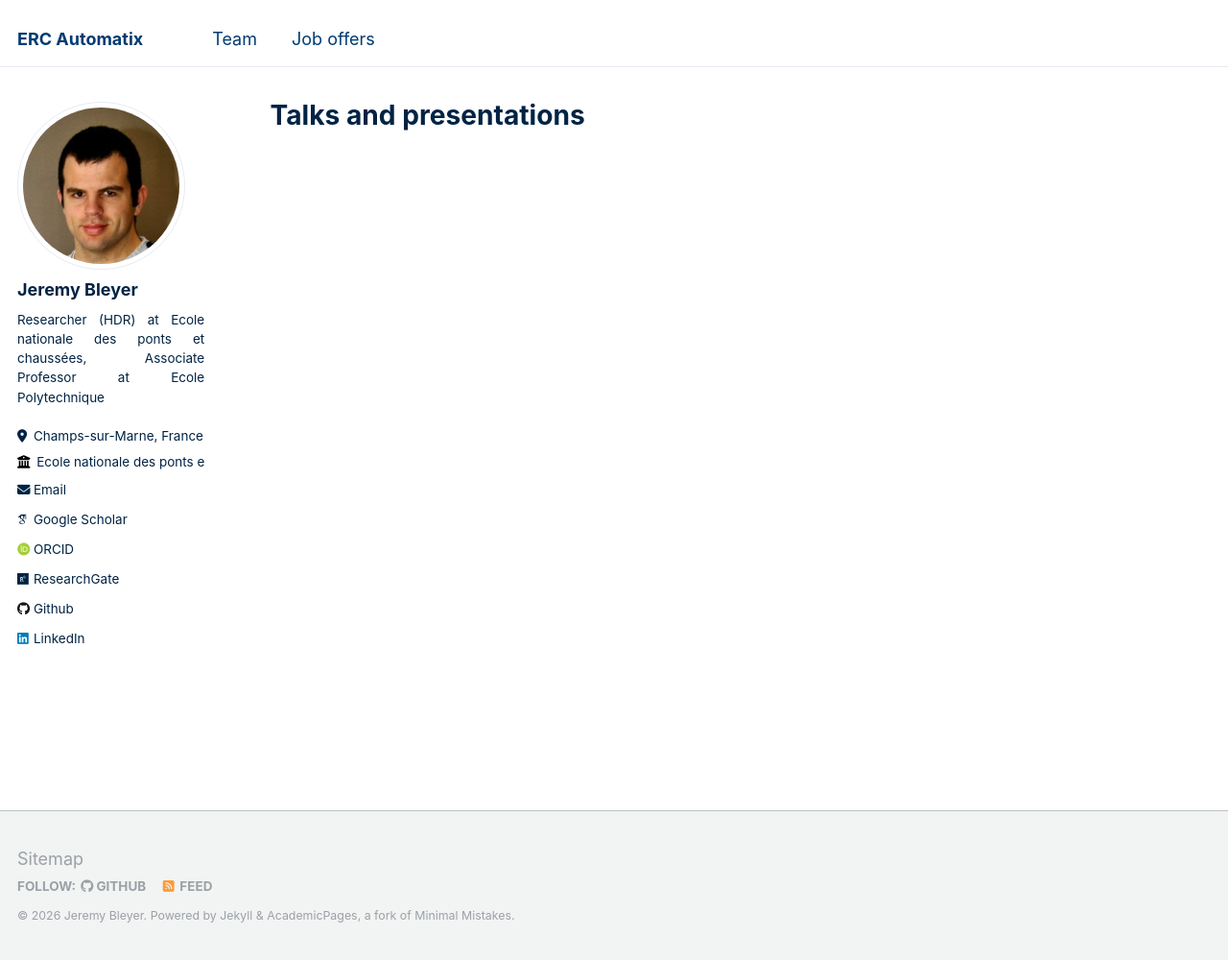
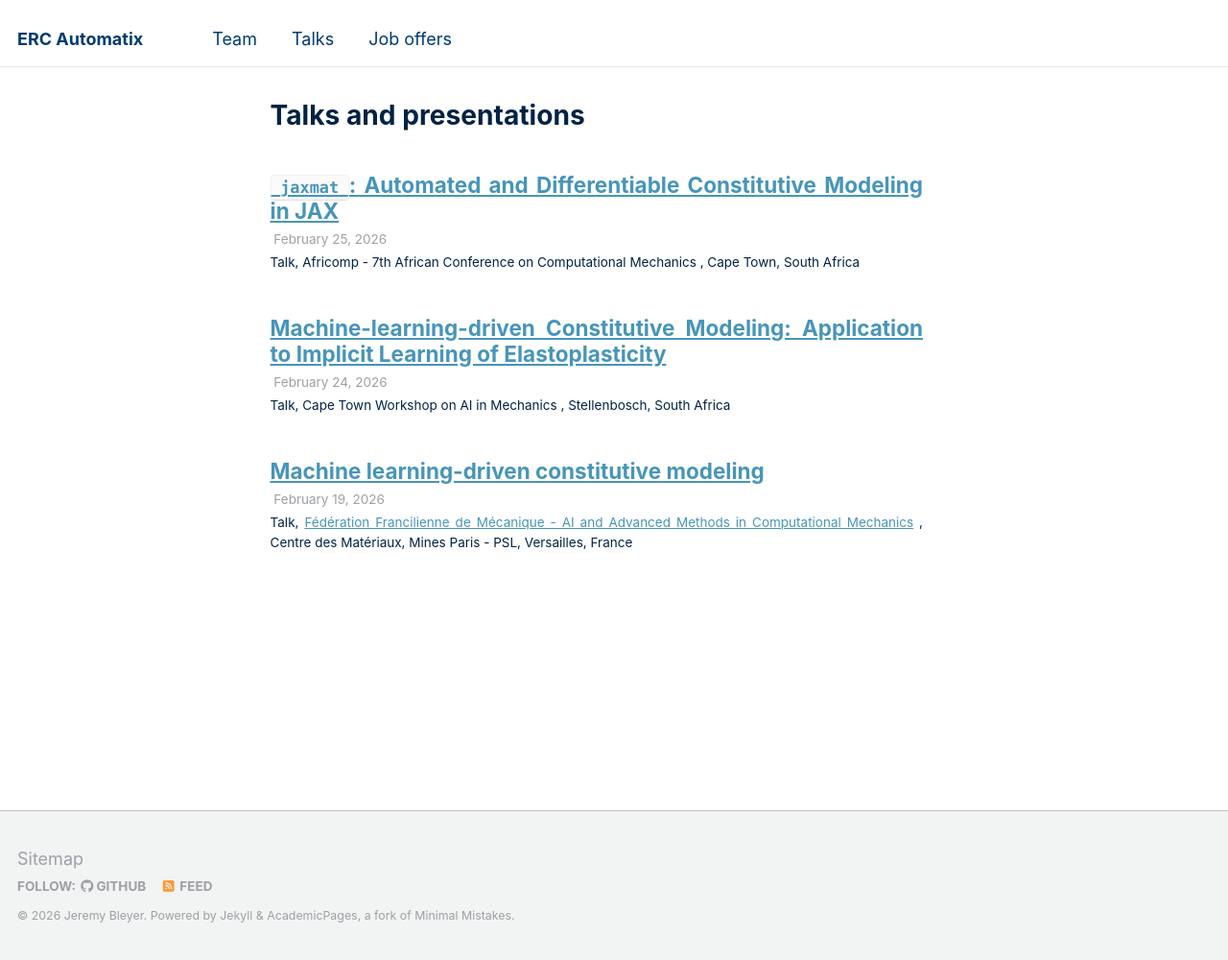
Before and after one commit to erc-automatix/erc-automatix.github.io, a Jekyll site: the page built from _pages/talks.html, in a window 1280 px wide and 1000 px high. Shown: the whole window at 96% size. Built offline with Jekyll 4.4.1, drawn with Linux system fonts in a browser that asks for light colours; some web fonts are replaced.

Commit message:
Add talks

```diff
--- a/_data/navigation.yml
+++ b/_data/navigation.yml
@@ -3,5 +3,8 @@ main:
   - title: "Team"
     url: /team/
 
+  - title: "Talks"
+    url: /talks/
+
   - title: "Job offers"
     url: /job_offers/
--- a/_layouts/talk.html
+++ b/_layouts/talk.html
@@ -15,7 +15,6 @@ layout: default
 {% endif %}
 
 <div id="main" role="main">
-  {% include sidebar.html %}
 
   <article class="page" itemscope itemtype="http://schema.org/CreativeWork">
     {% if page.title %}<meta itemprop="headline" content="{{ page.title | markdownify | strip_html | strip_newlines | escape_once }}">{% endif %}
@@ -39,6 +38,7 @@ layout: default
         {% if page.venue %}<p>{{ page.venue  | markdownify  | remove: "<p>" | remove: "</p>"}},  {{page.location}} {% endif %}
         {% if page.paper %}<p><i class="fa-solid fa-book"></i><a href="{{ page.paper }}"><b> Paper</b></a></p> {% endif %}
         {% if page.slides %}<p><i class="fa fa-person-chalkboard"></i><a href="{{ page.slides }}"><b> Slides</b></a></p> {% endif %}
+        {% if page.authors %}<p><i class="fa-solid fa-users"></i> {{ page.authors | markdownify | remove: "<p>" | remove: "</p>" }}</p> {% endif %}
 
         </header>
       {% endunless %}
--- a/_pages/talks.html
+++ b/_pages/talks.html
@@ -2,7 +2,7 @@
 layout: archive
 title: "Talks and presentations"
 permalink: /talks/
-author_profile: true
+author_profile: false
 ---
 
 {% if site.talkmap_link == true %}
--- /dev/null
+++ b/_talks/Africomp-2026.md
@@ -0,0 +1,14 @@
+---
+title: "`jaxmat`: Automated and Differentiable Constitutive Modeling in JAX"
+collection: talks
+type: "Talk"
+venue: "Africomp - 7th African Conference on Computational Mechanics"
+date: 2026-02-25
+location: "Cape Town, South Africa"
+authors: "**J. Bleyer**, Paul Bouteiller, Jack S. Hale, Andrey Latyshev, Corrado Maurini"
+excerpt: ""
+---
+We present `jaxmat`, an open-source library for automated and differentiable constitutive modeling of materials, built entirely within the JAX ecosystem. The goal of `jaxmat` is to bridge the gap between traditional computational mechanics and modern machine learning frameworks, enabling researchers and engineers to define, calibrate, and accelerate material models with greater flexibility and efficiency.
+At its core, `jaxmat` provides a modular and extensible framework for implementing constitutive behavior ranging from classical phenomenological models to fully data-driven formulations. Unlike conventional libraries based on pre-coded material laws, `jaxmat` emphasizes composability: users can construct complex constitutive responses by combining elementary, well-defined building blocks such as elastic potentials, yield functions, hardening rules, or viscous flow laws. Each component can be readily replaced or extended—by analytical expressions or neural network surrogates—without modifying the surrounding structure. This design naturally supports the development of hybrid physics–ML models.
+Beyond flexibility, `jaxmat` achieves high computational efficiency through just-in-time compilation and automatic vectorization, enabling parallel evaluation of large ensembles of material points on modern hardware. Demonstrative applications highlight the use of `jaxmat` for parameter identification, uncertainty quantification, and physics-informed neural constitutive models, showcasing its versatility across data-driven and physics-based workflows.
+Overall, `jaxmat` establishes a unified framework for automated, modular, and differentiable constitutive modeling, supporting both classical and machine learning–enhanced approaches. The library is open-source and designed to interoperate with existing finite element and scientific computing software, offering a practical and extensible tool for researchers in computational mechanics, materials science, and scientific machine learning.
--- /dev/null
+++ b/_talks/F2M-2026.md
@@ -0,0 +1,9 @@
+---
+title: "Machine learning-driven constitutive modeling"
+collection: talks
+type: "Talk"
+venue: "[Fédération Francilienne de Mécanique - AI and Advanced Methods in Computational Mechanics](https://f2m.cnrs.fr/wp-content/uploads/2025/12/IA_mecanique_numerique_F2M_2026.pdf)"
+date: 2026-02-19
+location: "Centre des Matériaux, Mines Paris - PSL, Versailles, France"
+authors: "**J. Bleyer**, Paul Bouteiller, Jack S. Hale, Andrey Latyshev, Corrado Maurini"
+---
--- /dev/null
+++ b/_talks/Stellenbosch-2026.md
@@ -0,0 +1,9 @@
+---
+title: "Machine-learning-driven Constitutive Modeling: Application to Implicit Learning of Elastoplasticity"
+collection: talks
+type: "Talk"
+venue: "Cape Town Workshop on AI in Mechanics"
+date: 2026-02-24
+location: "Stellenbosch, South Africa"
+authors: "**J. Bleyer**, Paul Bouteiller, Jack S. Hale, Andrey Latyshev, Corrado Maurini"
+---
```
